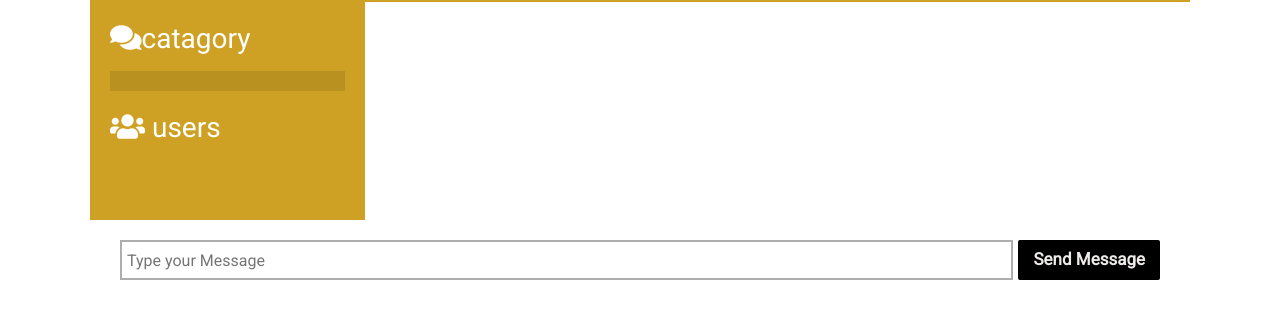
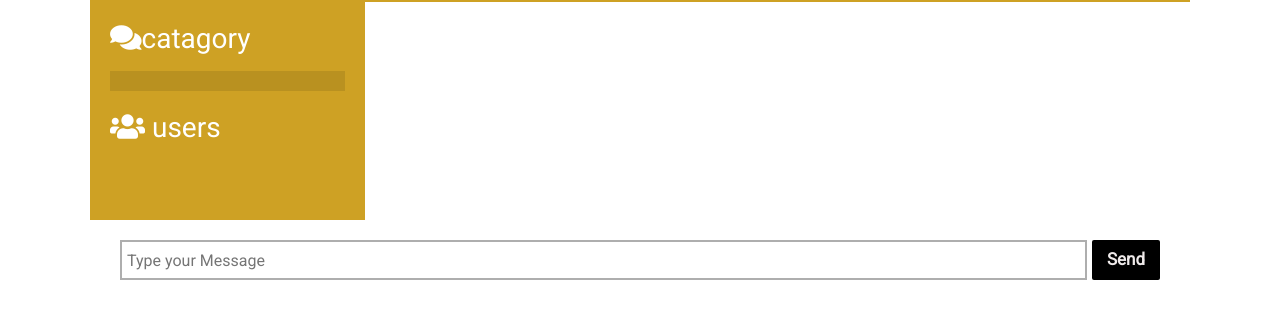
Before and after one commit to AnimeshSamal/chat, a website: page public/chat.html in a window 1280 px wide. Shown: the part 114-432 px from the top of the page. Drawn offline with nearby package versions, Linux system fonts and the light colour scheme; no server answers.

Commit message:
Update chat.html

```diff
--- a/public/chat.html
+++ b/public/chat.html
@@ -39,7 +39,7 @@
             required
             autocomplete="off"
           />
-          <button class="btn"> Send Message</button>
+          <button class="btn">Send</button>
 
         </form>
       </div>
```
